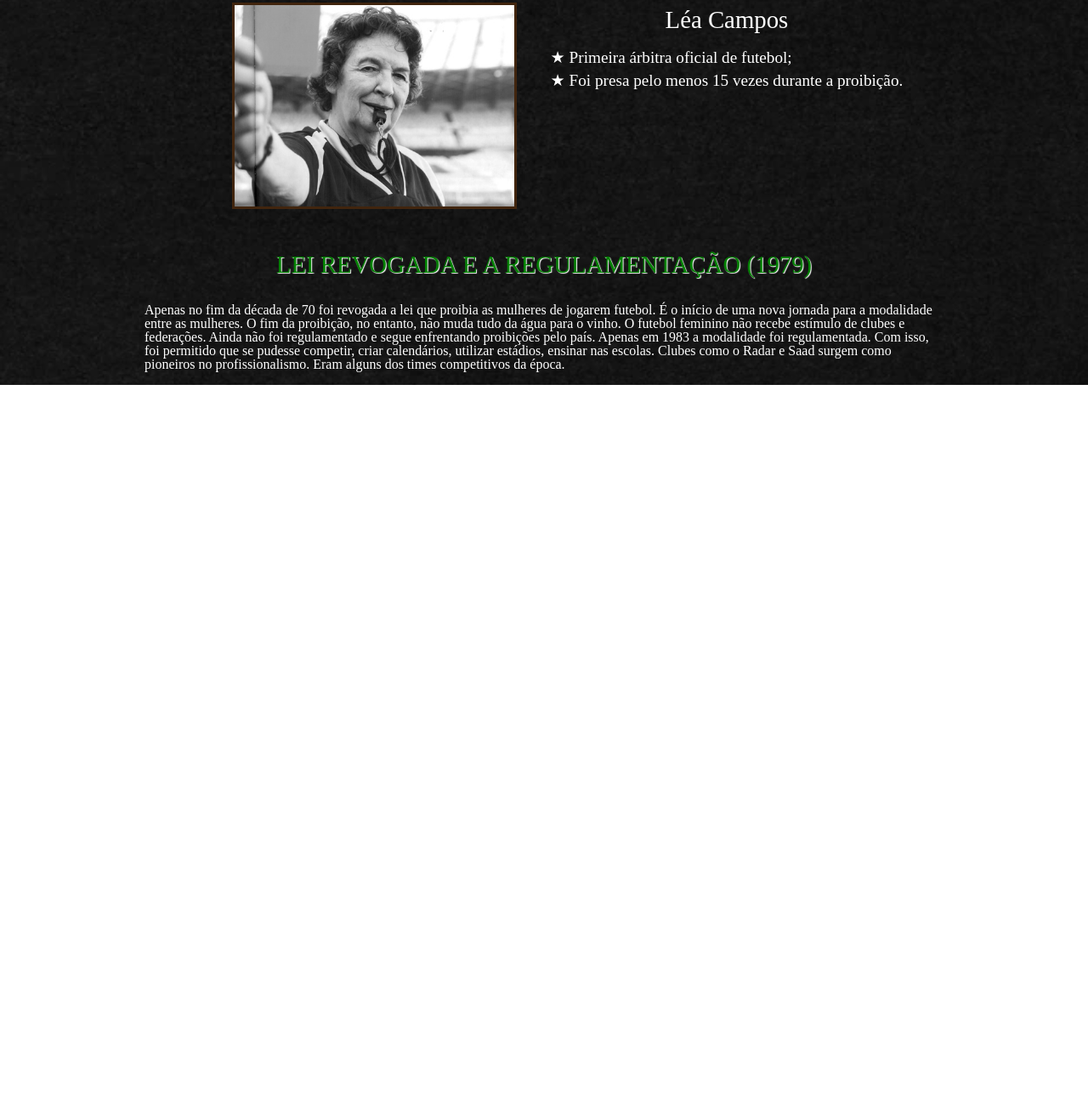
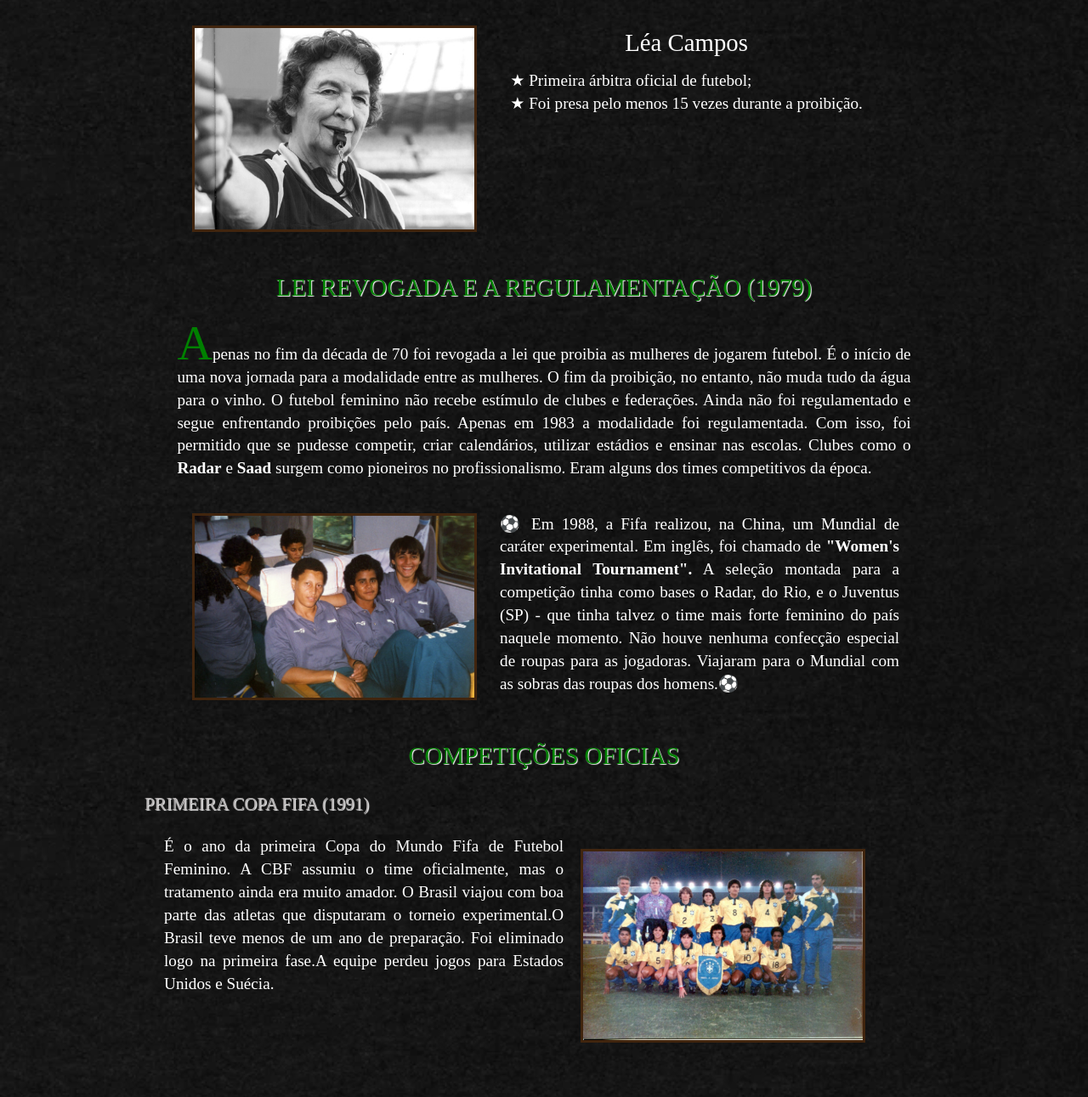
Before and after one commit to HenriqueMa1a/Propagation-history-women-ssoccer, a plain HTML site: page projetoMentoria/home.html in a window 1280 px wide. Shown: the part 1418-2709 px from the top of the page at 85% size. Before the commit the page ends 1871 px from the top, so only its background shows below. Drawn offline with Linux system fonts and the light colour scheme.

Commit message:
Falando das recorrências da seleção na copa

```diff
--- a/projetoMentoria/home.html
+++ b/projetoMentoria/home.html
@@ -66,15 +66,43 @@
         </section>
         <!--Conteúdo relativo à regulamentação-->
         <section class="regulamentação">
-            <h2>Lei revogada e a regulamentação (1979)</h2>
+            <h2>lei revogada e a regulamentação (1979)</h2>
 
             <p>
                 Apenas no fim da década de 70 foi revogada a lei que proibia as mulheres de jogarem futebol.
                 É o início de uma nova jornada para a modalidade entre as mulheres. O fim da proibição, no entanto, não muda tudo da água para o vinho.
                 O futebol feminino não recebe estímulo de clubes e federações. Ainda não foi regulamentado e segue enfrentando proibições pelo país.
-                Apenas em 1983 a modalidade foi regulamentada. Com isso, foi permitido que se pudesse competir, criar calendários, utilizar estádios, ensinar nas escolas.
-                Clubes como o Radar e Saad surgem como pioneiros no profissionalismo. Eram alguns dos times competitivos da época.
-            </p>
+                Apenas em 1983 a modalidade foi regulamentada. Com isso, foi permitido que se pudesse competir, criar calendários, utilizar estádios e ensinar nas escolas.
+                Clubes como o <em>Radar</em> e <em>Saad</em> surgem como pioneiros no profissionalismo. Eram alguns dos times competitivos da época.
+           </p>
+           <div class="torneio">
+                <img src="./imagens/primeiroTorneio.jpg" alt="Atletas qu disputaram o torneio" class="primeiro-torneio">
+                <p> Em 1988, a Fifa realizou, na China, um Mundial de caráter experimental. Em inglês, foi chamado de <em>"Women's Invitational Tournament".</em>
+                A seleção montada para a competição tinha como bases o Radar, do Rio, e o Juventus (SP) - que tinha talvez o time mais forte feminino do país naquele momento.
+                Não houve nenhuma confecção especial de roupas para as jogadoras. Viajaram para o Mundial com as sobras das roupas dos homens.</p>
+            </div>
+        </section>
+        <section class="recorrencia">
+            <h2>competições oficias</h2>
+            <div class="primeira-copa">
+                <h3>primeira copa fifa (1991) </h3>
+                <p>
+                    É o ano da primeira Copa do Mundo Fifa de Futebol Feminino. A CBF assumiu o time oficialmente, mas o tratamento ainda era muito amador.
+                    O Brasil viajou com boa parte das atletas que disputaram o torneio experimental.O Brasil teve menos de um ano de preparação.
+                    Foi eliminado logo na primeira fase.A equipe perdeu jogos para Estados Unidos e Suécia.
+                </p>
+                <img src="./imagens/copa1991.jpg" alt="Primeira copa FIFA" >
+            </div>
+
+            <div class="">
+                <h3> </h3>
+                <p></p>
+            </div>
+
+            <div class="">
+                <h3> </h3>
+                <p></p>
+            </div>
 
         </section>
     </main>
--- a/projetoMentoria/style.css
+++ b/projetoMentoria/style.css
@@ -57,17 +57,17 @@ hr{
 .tratamento-comedia > h2{
     text-shadow: 1px 1px 1px white;
     font-size: 1.8em;
-    margin: 0 0 1.1em 1.4em;
+    margin: 0 0 1.1em 4em;
     color: #008000;
     text-transform: uppercase;
 }
 .tratamento-comedia > p{
-    width: 55%;
+    width: 50%;
     text-align: justify;
     display: inline-block;
     line-height: 1.4em;
     font-size: 1.2em;
-    margin-left: 38.4px;
+    margin-left: 3.5em;
 }
 
 .tratamento-comedia>p:first-letter{
@@ -79,12 +79,12 @@ hr{
     width: 35%;
     display: inline-block;
     vertical-align: top;
-    margin-left: 1.8em;
+    margin-left: 1em;
     transition: 3s all;
     border: 3px solid rgba(70, 39, 14, 0.9);
 }
 .circo:hover{
-    transform: scale(2.2);
+    transform: scale(1.9);
     cursor: zoom-in;
 
 }
@@ -144,12 +144,12 @@ hr{
 .arbitra{
     width: 35%;
     border: 3px solid rgba(70, 39, 14, 0.9);
-    margin-left: 11% ;
+    margin-left: 3.5em ;
     transition: 3s all;
 }
 
 .arbitra:hover{
-    transform: scale(2);
+    transform: scale(1.8);
     cursor: zoom-in;
 
 }
@@ -186,8 +186,7 @@ li:before {
 .regulamentação{
     color: white;
     width: 940px;
-    margin: 0 auto 1em;
-    position: relative;
+    margin: 0 auto 3em;
 
 }
 
@@ -201,3 +200,99 @@ li:before {
     text-transform: uppercase;
 
 }
+
+.regulamentação>p{
+    margin: 2em;
+    text-align: justify;
+    line-height: 1.4em;
+    font-size: 1.2em;
+}
+.regulamentação>p:first-letter{
+    font-size: 3em;
+    color: #008000;
+}
+
+
+.primeiro-torneio{
+    width: 35%;
+    margin-left: 3.5em;
+    transition: 3s all;
+    border: 3px solid rgba(70, 39, 14, 0.9);
+}
+
+.primeiro-torneio:hover{
+    transform: scale(1.8);
+    cursor: zoom-in;
+
+
+}
+
+.torneio>p{
+    display: inline-block;
+    width: 50%;
+    margin-left: 1.2em;
+    text-align: justify;
+    display: inline-block;
+    vertical-align: top;
+    line-height: 1.4em;
+    font-size: 1.2em;
+}
+
+.torneio>p::after{
+    content: "⚽";
+}
+.torneio>p:before{
+    content:"⚽";
+}
+/*Sequência de campeonatos*/
+
+.recorrencia{
+    color: white;
+    width: 940px;
+    margin: 0 auto 3em;
+
+}
+
+.recorrencia>h2{
+    text-shadow: 1px 1px 1px white;
+    font-size: 1.8em;
+    margin-bottom: 1.1em;
+    text-align: center;
+    color: #008000;
+    text-transform: uppercase;
+
+}
+
+/*Primeira copa FIFA*/
+
+.primeira-copa>h3{
+    font-size: 1.3em;
+    color: #b3b0b0;
+    text-transform: uppercase;
+    text-shadow: 1px 1px 1px white;
+    text-align: left;
+    margin-bottom: 1.3em;
+
+}
+.primeira-copa>p{
+    width: 50%;
+    display: inline-block;
+    margin-left: 1.2em;
+    line-height: 1.4em;
+    font-size: 1.2em;
+    text-align: justify;
+
+}
+.primeira-copa>img{
+    width: 35%;
+    vertical-align: top;
+    margin: 1em;
+    border: 3px solid rgba(70, 39, 14, 0.9);
+    transition: 3s all;
+}
+
+.primeira-copa>img:hover{
+    transform: scale(2);
+    cursor: zoom-in;
+
+}
```
Also changed, not shown: projetoMentoria/imagens/copa1991.jpg (added), projetoMentoria/imagens/primeiroTorneio.jpg (added).
